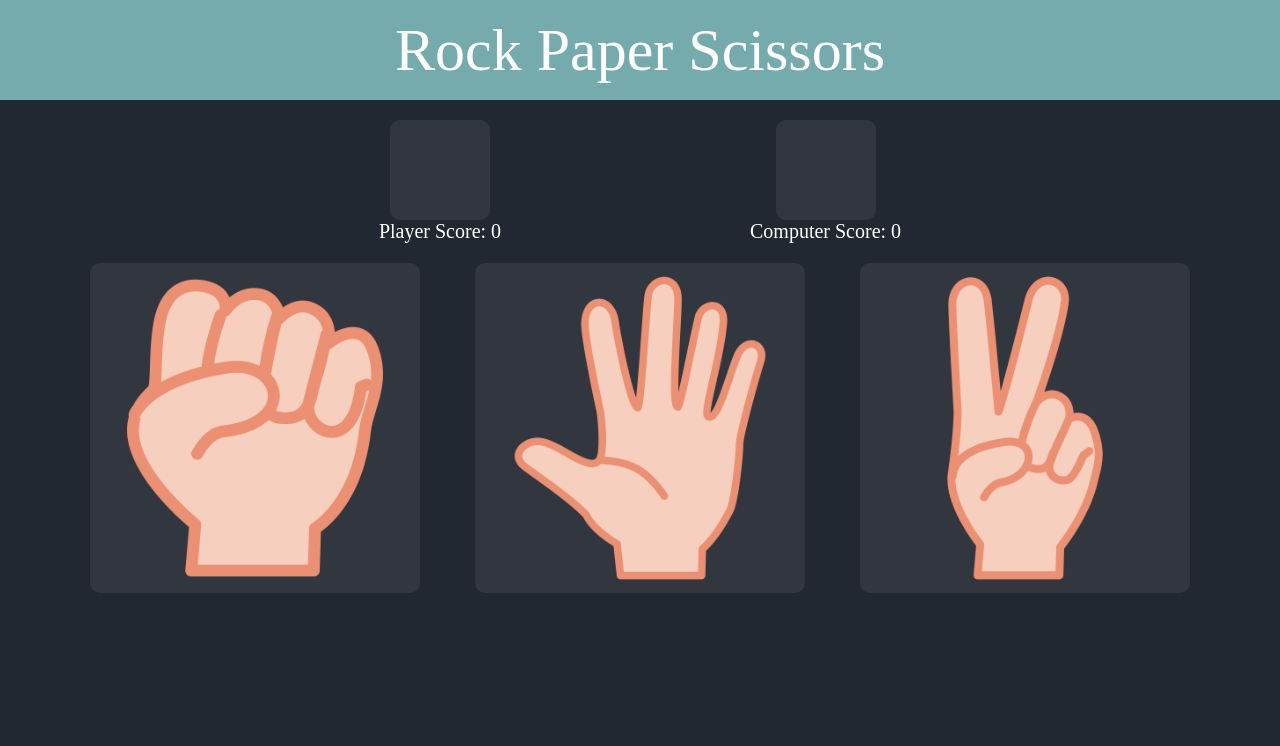
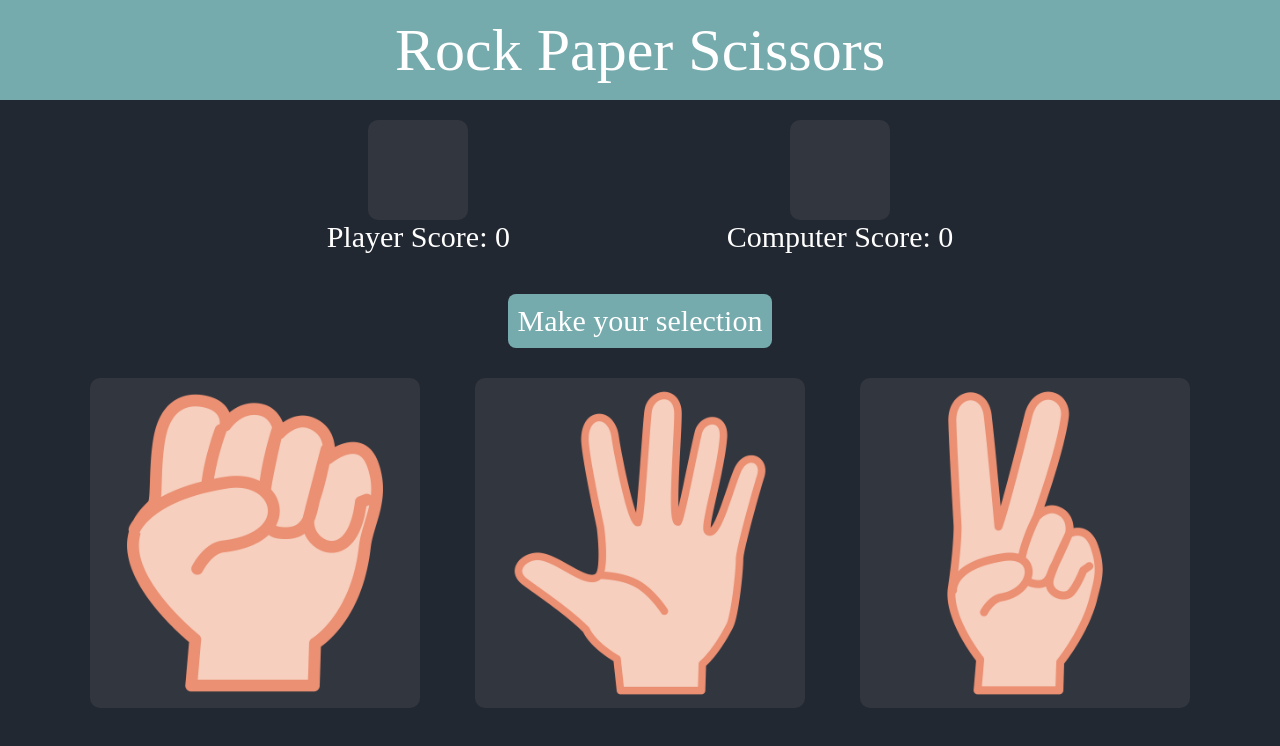
Before and after one commit to CJKbarts/RockPaperScissors, a plain HTML site: page index.html in a window 1280 px wide. Drawn offline with Linux system fonts and the light colour scheme.

Commit message:
Made style changes
Added resultMessage div to initial HTMl
Styled resultMessage div to match theme
Increased gap between content elements

```diff
--- a/index.html
+++ b/index.html
@@ -10,18 +10,20 @@
 <body>
     <div class="header">Rock Paper Scissors</div>
     <div class="content">
-        <div class="scoresContainer displayedInRound">
+        <div class="scoresContainer">
             <div class="playerScoreContainer">
                 <div class="selection playerDisplayDiv"></div>
-                <div class="score">Player Score: 0</div>
+                <div class="text">Player Score: 0</div>
             </div>
             <div class="computerScoreContainer">
                 <div class="selection computerDisplayDiv"></div>
-                <div class="score">Computer Score: 0</div>
+                <div class="text">Computer Score: 0</div>
             </div>
         </div>
 
-        <div class="buttonContainer displayedInRound">
+        <div class="resultMessage text">Make your selection</div>
+
+        <div class="buttonContainer">
             <button class="selection rock" id="rock"></button>
             <button class="selection paper" id="paper"></button>
             <button class="selection scissors" id="scissors"></button>
--- a/script.js
+++ b/script.js
@@ -1,19 +1,19 @@
-const playerScoreElm = document.querySelector(".playerScoreContainer .score");
+const playerScoreElm = document.querySelector(".playerScoreContainer .text");
+let playerScoreValue = 0;
 const playerDisplayDiv = document.querySelector(".playerDisplayDiv");
 let currentPlayerDisplay = null;
-let playerScoreValue = 0;
 
-const computerScoreElm = document.querySelector(".computerScoreContainer .score");
+const computerScoreElm = document.querySelector(".computerScoreContainer .text");
+let computerScore = 0;
 const computerDisplayDiv = document.querySelector(".computerDisplayDiv");
 let currentComputerDisplay = null;
-let computerScore = 0;
+
+const buttonContainer = document.querySelector(".buttonContainer");
+const content = document.querySelector(".content");
+
+const resultMessage = document.querySelector(".resultMessage");
 
 const selectionButtons = document.querySelectorAll(".selection");
-const buttonContainer = document.querySelector(".buttonContainer");
-const content = document.querySelector(".content");
-const resultMessage = document.createElement("div");
-resultMessage.classList.add("resultContainer");
-
 selectionButtons.forEach(
     (button) => {
         button.addEventListener("click", () => {
@@ -21,7 +21,6 @@ selectionButtons.forEach(
         })
     }
 );
-
 
 function getComputerChoice (){
     let choiceNum = Math.floor(Math.random() * 3);
@@ -45,9 +44,10 @@ function getComputerChoice (){
 
 function playRound (playerChoice){
     let computerChoice = getComputerChoice();
+    let result = isWinner(playerChoice, computerChoice);
+
     displayPlayerChoice(playerChoice);
     displayComputerChoice(computerChoice);
-    let result = isWinner(playerChoice, computerChoice);
 
     if (result === "Draw"){
         resultMessage.textContent = "It's a tie!!";
@@ -59,8 +59,6 @@ function playRound (playerChoice){
         computerScoreElm.textContent = `Computer Score: ${++computerScore}`;
         resultMessage.textContent = `You lost! \n${computerChoice} beats ${playerChoice}`;
     }
-
-    content.insertBefore(resultMessage, buttonContainer);
 }
 
 function isWinner(playerChoice, computerChoice){
@@ -78,10 +76,6 @@ function isWinner(playerChoice, computerChoice){
     }
 
     return false;
-}
-
-function capitalizeFirstLetter(string){
-    return (string[0].toUpperCase() + string.slice(1))
 }
 
 function displayPlayerChoice(playerChoice){
--- a/style.css
+++ b/style.css
@@ -9,6 +9,7 @@ body{
     background-color: #222831;
 }
 
+/* HEADER */
 .header{
     font-size: 60px;
     display: flex;
@@ -18,21 +19,18 @@ body{
     height: 100px;
 }
 
+
+/* CONTENT */
 .content, .scoresContainer{
     display: flex;
     flex-direction: column;
     width: 1100px;
     margin: 10px auto;
-    gap: 10px;
+    gap: 30px;
     flex-wrap: wrap;
 }
 
- .buttonContainer, .resultContainer{
-    display: flex;
-    justify-content: space-between;
-    margin: auto;
-}
-
+/* Score Board */
 .scoresContainer{
     flex-direction: row;
     justify-content: space-evenly;
@@ -45,10 +43,25 @@ body{
     align-items: center;
 }
 
-.score{
-    font-size: 20px;
+.text{
+    font-size: 30px;
 }
 
+/* Result Message */
+.buttonContainer, .resultMessage{
+    display: flex;
+    justify-content: space-between;
+    margin: auto;
+}
+
+.resultMessage{
+    background-color: #76ABAE;
+    border-radius: 8px;
+    padding: 10px;
+}
+
+
+/* Selection Buttons */
 .buttonContainer{
     width: 1100px;
 }
@@ -67,7 +80,7 @@ button.selection {
     width: 330px;
     height: 330px;
 }
-.selection:hover{
+button.selection:hover{
     filter: brightness(1.15);
 }
 
```
